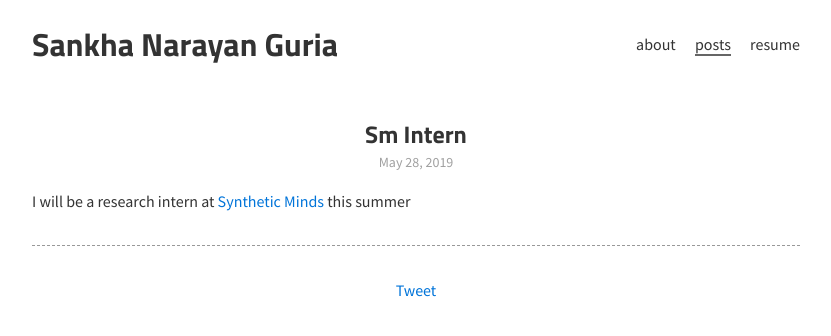
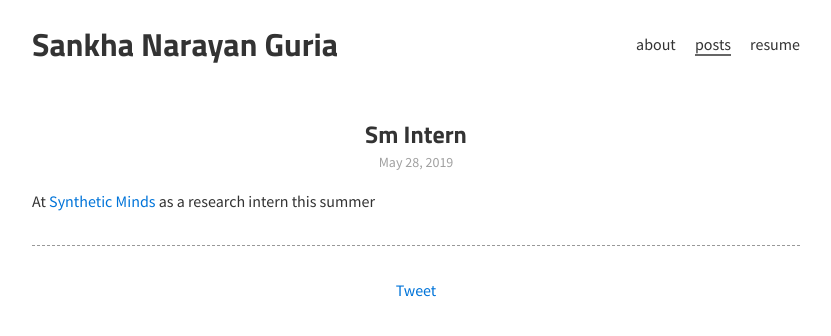
Before and after one commit to ngsankha/ngsankha.github.io, a Jekyll site: the page built from _posts/2019-05-28-sm-intern.md, in a window 1280 px wide. Shown: the top 336 px of the page, without its empty margins (224-1055 px from the left). Built offline with Jekyll 4.4.1, drawn with Linux system fonts in a browser that asks for light colours; nearby versions of some CDN libraries; our own code applies the rules of GitHub Pages for plain Markdown files; comment, search, counter and statistics services are not loaded.

Commit message:
popl 2020 aec and sm intern text change

```diff
--- a/_posts/2019-05-28-sm-intern.md
+++ b/_posts/2019-05-28-sm-intern.md
@@ -2,4 +2,4 @@
 news: true
 ---
 
-I will be a research intern at [Synthetic Minds](https://synthetic-minds.com) this summer
+At [Synthetic Minds](https://synthetic-minds.com) as a research intern this summer
```
Also changed, not shown: _posts/2019-07-13-popl-aec.md (added, +5 -0 lines).
